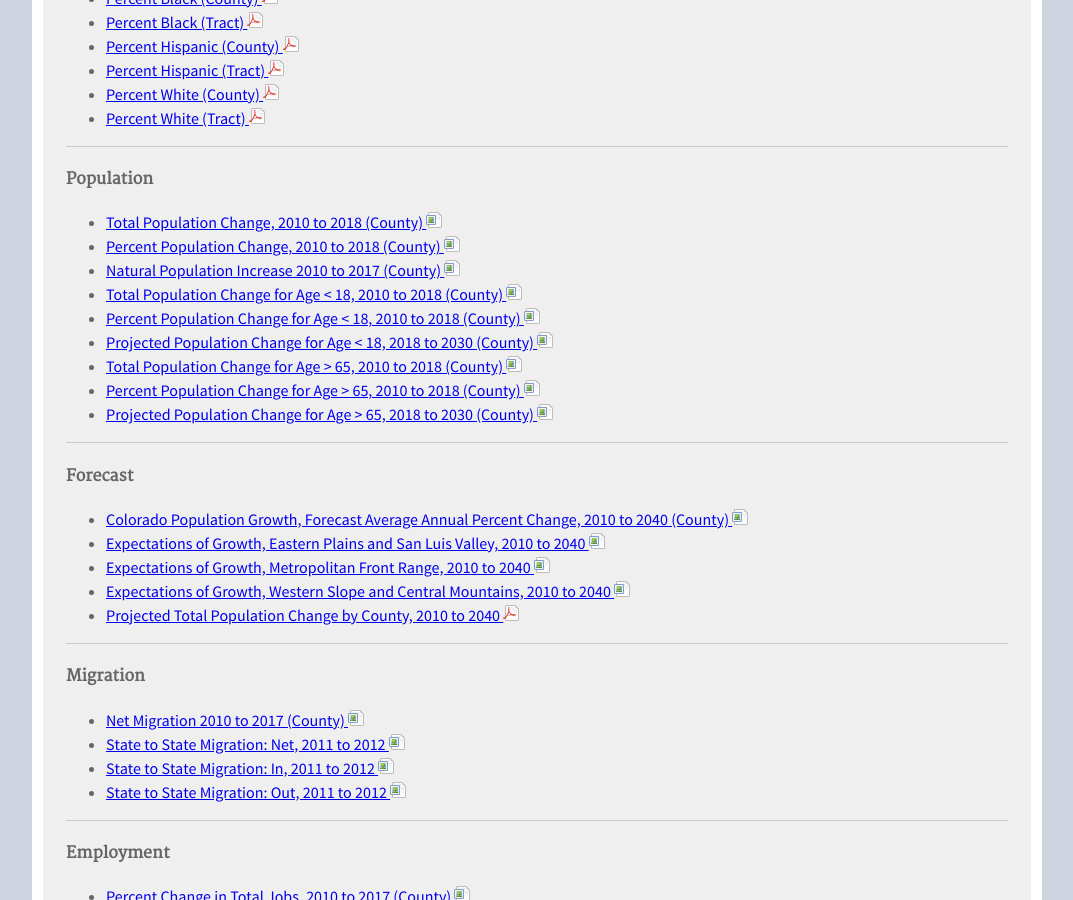
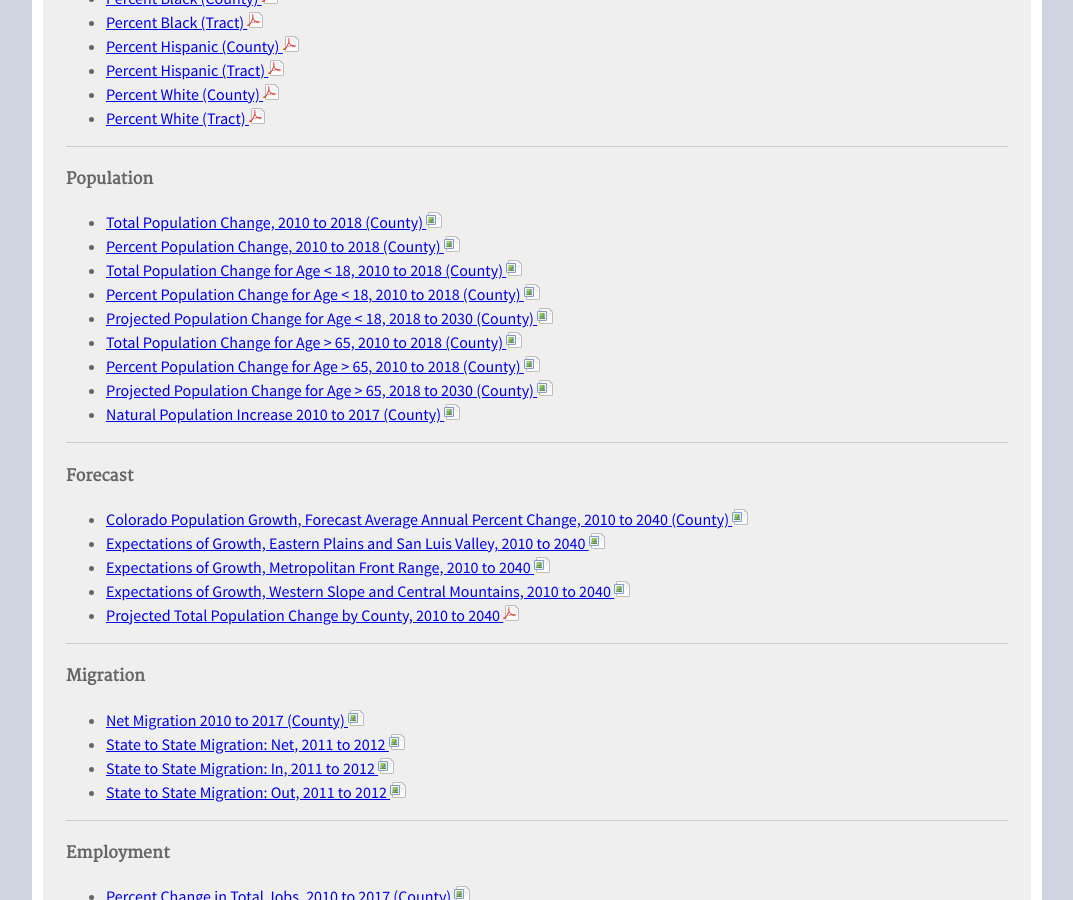
Before and after one commit to TBleess/Website_New, a Jekyll site: the page built from pages/8_GIS/thematic-maps.md, in a window 1280 px wide and 900 px high, scrolled down 1188 px. Shown: the whole window, without its empty margins (103-1176 px from the left). Built offline with Jekyll 4.4.1, drawn with Linux system fonts in a browser that asks for light colours.

Commit message:
Update thematic-maps.md

```diff
--- a/pages/8_GIS/thematic-maps.md
+++ b/pages/8_GIS/thematic-maps.md
@@ -64,13 +64,13 @@
 
 - [Total Population Change, 2010 to 2018 (County) ![image](/images/page_white_picture.png 'download image file')](https://storage.googleapis.com/maps-static/TtlChg1018.png)
 - [Percent Population Change, 2010 to 2018 (County) ![image](/images/page_white_picture.png 'download image file')](https://storage.googleapis.com/maps-static/PctChg1018.png)
-- [Natural Population Increase 2010 to 2017 (County) ![image](/images/page_white_picture.png 'download image file')](https://storage.googleapis.com/maps-static/NatInc1017.png)
 - [Total Population Change for Age < 18, 2010 to 2018 (County) ![image](/images/page_white_picture.png 'download image file')](https://storage.googleapis.com/maps-static/TtlChg1018_U18.png)
 - [Percent Population Change for Age < 18, 2010 to 2018 (County) ![image](/images/page_white_picture.png 'download image file')](https://storage.googleapis.com/maps-static/PctChg1018_U18.png)
 - [Projected Population Change for Age < 18, 2018 to 2030 (County) ![image](/images/page_white_picture.png 'download image file')](https://storage.googleapis.com/maps-static/PctChg1830_U18.png)
-- [Total Population Change for Age > 65, 2010 to 2018 (County) ![image](/images/page_white_picture.png 'download image file')](https://storage.googleapis.com/maps-static/TtlChg11018_O65.png)
+- [Total Population Change for Age > 65, 2010 to 2018 (County) ![image](/images/page_white_picture.png 'download image file')](https://storage.googleapis.com/maps-static/TtlChg1018_O65.png)
 - [Percent Population Change for Age > 65, 2010 to 2018 (County) ![image](/images/page_white_picture.png 'download image file')](https://storage.googleapis.com/maps-static/PctChg1018_O65.png)
 - [Projected Population Change for Age > 65, 2018 to 2030 (County) ![image](/images/page_white_picture.png 'download image file')](https://storage.googleapis.com/maps-static/PctChg1830_O65.png)
+- [Natural Population Increase 2010 to 2017 (County) ![image](/images/page_white_picture.png 'download image file')](https://storage.googleapis.com/maps-static/NatInc1017.png)
 
 - - -
 
```
